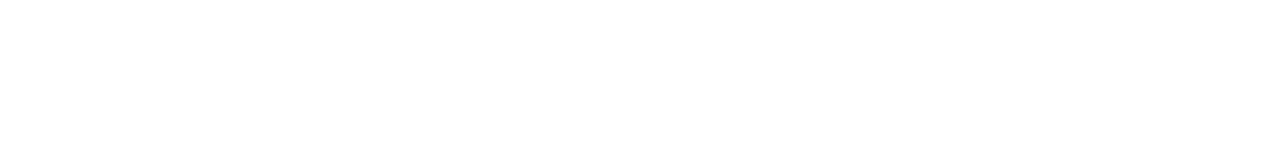
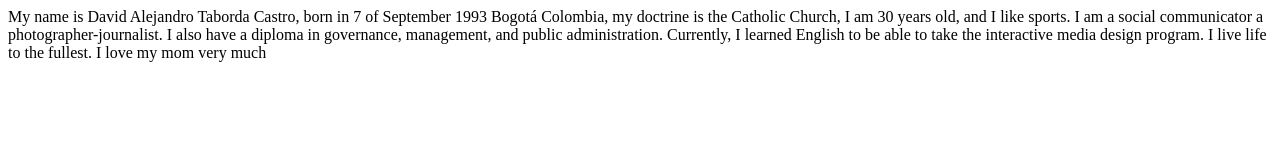
Before and after one commit to tabo0012/tabo0012.github.io, a plain HTML site: page html-assigment/index.html in a window 1280 px wide. Drawn offline with Linux system fonts and the light colour scheme.

Commit message:
creates files

```diff
--- a/html-assigment/index.html
+++ b/html-assigment/index.html
@@ -8,5 +8,21 @@
 </head>
 <body>
 
+
+
+
+My name is David Alejandro Taborda Castro, born in 7 of September 1993 Bogotá Colombia, my doctrine is the Catholic Church, I am 30 years old, and I like sports.
+I am a social communicator a photographer-journalist. I also have a diploma in governance, management, and public administration. Currently, I learned English to be able to take the interactive media design program.
+I live life to the fullest. I love my mom very much
+
+
+
+
+
+
+
+
+
+
 </body>
 </html>
```
